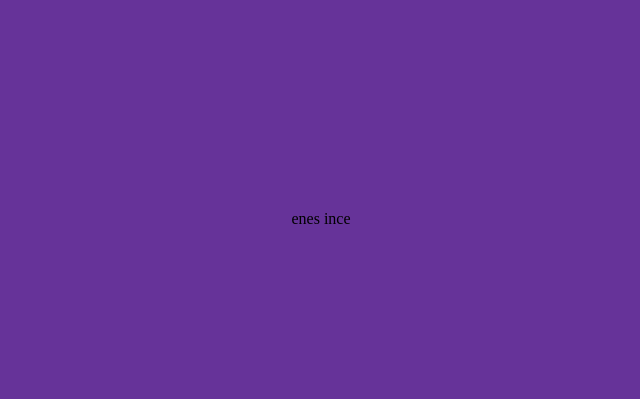
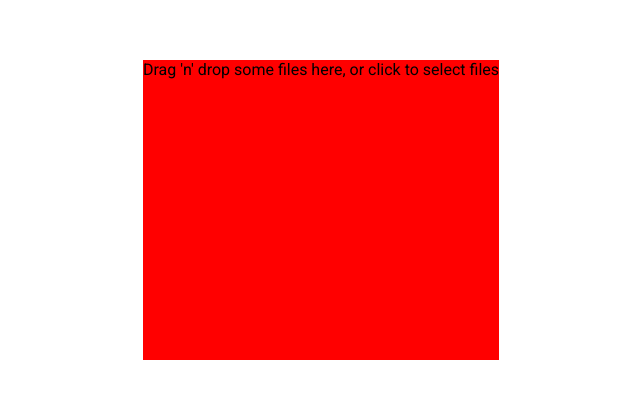
Before and after one commit to ALZ-AI/diagnose-alzheimer-frontend, a React (Create React App) app: page / in a window 1280 px wide. Shown: the part 181-580 px from the top of the page, without its empty margins (319-959 px from the left). Built offline with nearby package versions, Linux system fonts and the light colour scheme.

Commit message:
Added FileUpload component functionality

```diff
--- a/package.json
+++ b/package.json
@@ -10,6 +10,7 @@
     "node-sass": "^6.0.0",
     "react": "^17.0.2",
     "react-dom": "^17.0.2",
+    "react-dropzone": "^11.3.2",
     "react-scripts": "4.0.3",
     "web-vitals": "^1.1.2"
   },
--- a/public/index.html
+++ b/public/index.html
@@ -1,20 +1,25 @@
 <!DOCTYPE html>
 <html lang="en">
+
 <head>
 	<meta charset="utf-8" />
 	<link rel="icon" href="%PUBLIC_URL%/favicon.ico" />
 	<meta name="viewport" content="width=device-width, initial-scale=1" />
 	<meta name="theme-color" content="#000000" />
-		<meta
-		name="description"
-		content="Web site created using create-react-app"
-		/>
+	<meta name="description" content="Web site created using create-react-app" />
 	<link rel="apple-touch-icon" href="%PUBLIC_URL%/logo192.png" />
 	<link rel="manifest" href="%PUBLIC_URL%/manifest.json" />
 	<title>React App</title>
+	<link rel="preconnect" href="https://fonts.gstatic.com">
+	<link
+		href="https://fonts.googleapis.com/css2?family=Roboto:ital,wght@0,100;0,300;0,400;0,500;0,700;0,900;1,100;1,300;1,400;1,500;1,700;1,900&display=swap"
+		rel="stylesheet">
+
 </head>
+
 <body>
 	<noscript>You need to enable JavaScript to run this app.</noscript>
 	<div id="root"></div>
 </body>
+
 </html>
--- a/src/App.js
+++ b/src/App.js
@@ -1,6 +1,6 @@
 import React from "react";
-import ALZAI from "./images/alzai.jpg";
 import styles from "./style.module.scss";
+import FileUpload from "./components/FileUpload/FileUpload";
 
 class App extends React.Component {
 
@@ -13,7 +13,7 @@ class App extends React.Component {
 
 		return (
 			<div className={styles.container}>
-				<div>enes ince</div>
+				<FileUpload />
 			</div>
 		);
 
--- a/src/components/FileUpload/FileUpload.js
+++ b/src/components/FileUpload/FileUpload.js
@@ -1,10 +1,19 @@
 import React from "react";
 import axios from "axios";
+import Dropzone from "react-dropzone";
+// TODO: import styles from "./FileUpload.module.scss";
 
 class FileUpload extends React.Component {
 
     constructor(props) {
         super(props);
+        this.state = {
+            uploadedImage: [],
+            errorMessages: []
+        };
+        this.onDropAccepted = this.onDropAccepted.bind(this);
+        this.onDropRejected = this.onDropRejected.bind(this);
+        this.produceErrorMessage = this.produceErrorMessage.bind(this);
     }
 
     post() {
@@ -13,11 +22,68 @@ class FileUpload extends React.Component {
         axios.post(URL);
     }
 
+    onDropAccepted(files) {
+        // * There is only one file in files variables
+        const file = files[0];
+        const uploadedImage = URL.createObjectURL(file);
+        this.setState({
+            uploadedImage,
+            errorMessages: []
+        });
+    }
+
+    produceErrorMessage(errorCode) {
+        const codeMessages = {
+            "too-many-files": "Lütfen sadece 1 dosya yükleyin",
+            "file-invalid-type": "Sadece resim formatındaki dosyaları yükleyebilirsiniz"
+        };
+
+        if (codeMessages[errorCode]) {
+            return codeMessages[errorCode];
+        }
+        else {
+            throw new Error("Invalid Error Code");
+        }
+    }
+
+    onDropRejected(files) {
+        alert("merhanba");
+        let errorCodes = [];
+
+        files.map(item => {
+            errorCodes.push(item.errors[0].code);
+        });
+        errorCodes = [...new Set(errorCodes)];
+
+        const errorMessages = errorCodes.map(errorCode => {
+            return this.produceErrorMessage(errorCode);
+        });
+
+        this.setState({ errorMessages });
+    }
+
     render() {
-
         return (
             <div>
-                Merhaba dünya
+                <Dropzone accept="image/*" maxFiles={1} onDropAccepted={this.onDropAccepted} onDropRejected={this.onDropRejected}>
+                    {({ getRootProps, getInputProps }) => (
+                        <section className="container">
+                            <div {...getRootProps({ className: 'dropzone' })} style={{
+                                cursor: "copy", background: "red", height: 300, fontFamily: "roboto"
+                            }}>
+                                <input {...getInputProps()} multiple={false} />
+                                <p>Drag 'n' drop some files here, or click to select files</p>
+                            </div>
+                        </section>
+                    )}
+                </Dropzone>
+                {this.state.errorMessages &&
+                <ul>
+                    {this.state.errorMessages.map(errorMessage => <li key={Math.random()}>{errorMessage}</li>)}
+                </ul>
+                }
+                {this.state.uploadedImage &&
+                <img src={this.state.uploadedImage} width={200} />}
             </div>
         );
 
--- a/src/style.module.scss
+++ b/src/style.module.scss
@@ -7,7 +7,6 @@
 .container {
     width: 100vw;
     height: 100vh;
-    background-color: rebeccapurple;
     display: grid;
     place-content: center;
 }
```
Also changed, not shown: 1 other file (tests, documents, lock files or other folders). Lines whose indentation alone changed are shown as unchanged.
